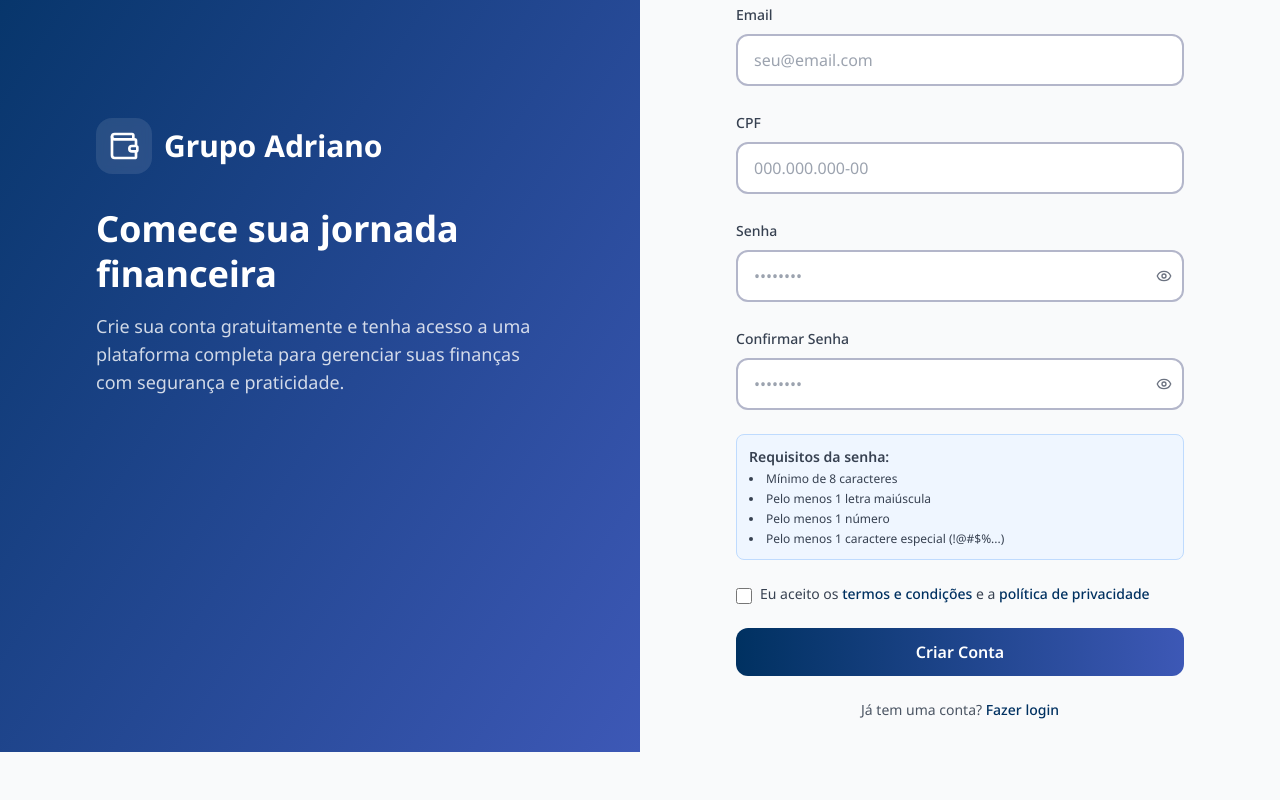
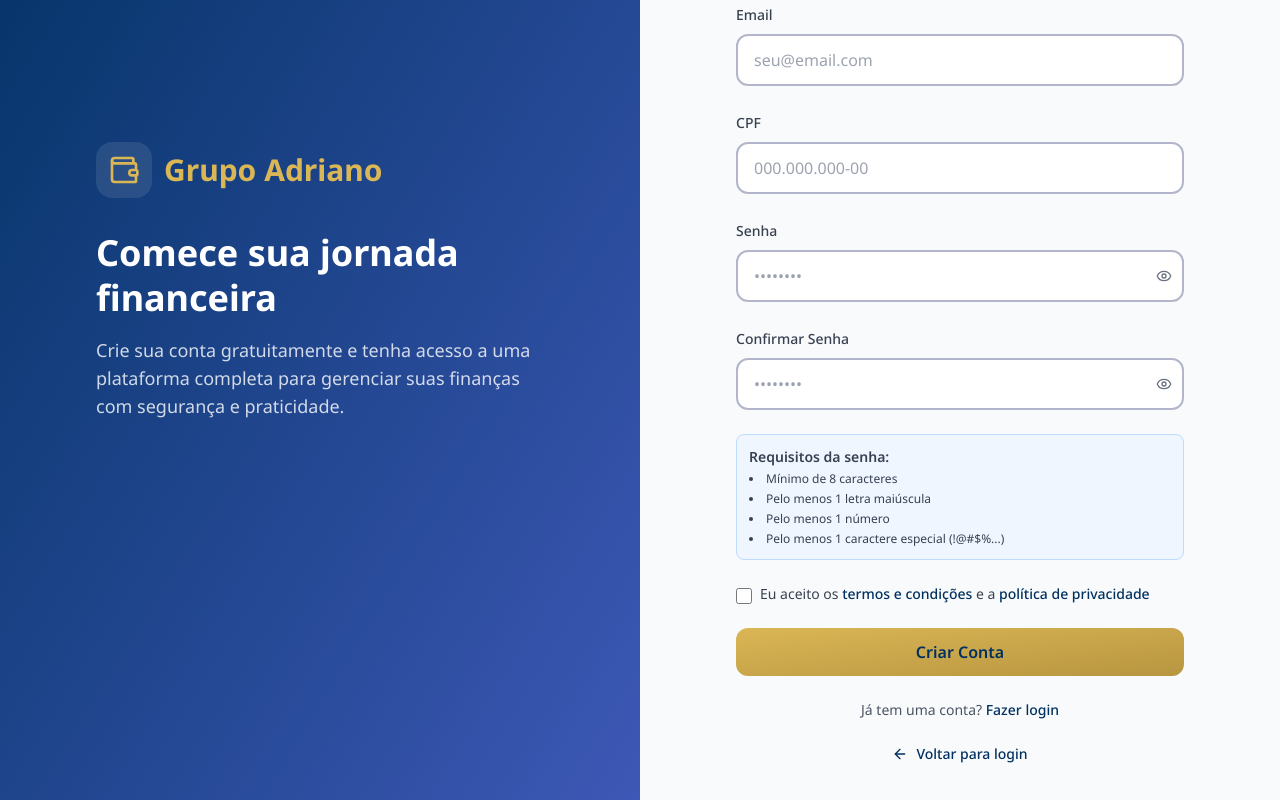
Before and after one commit to NeuronioAzul/financial-wallet, a React (Vite) app in the folder frontend/: page /register in a window 1280 px wide. Shown: the part 238-1038 px from the top of the page. Before the commit the page ends 990 px from the top, so only its background shows below. Built offline with nearby package versions, Linux system fonts and the light colour scheme.

Commit message:
feat: update styles to use named color scheme
update ForgotPasswordPage, LoginPage, and RegisterPage styles to use golden-sand color scheme

```diff
--- a/frontend/src/pages/ForgotPasswordPage.tsx
+++ b/frontend/src/pages/ForgotPasswordPage.tsx
@@ -52,9 +52,9 @@ export const ForgotPasswordPage: React.FC = () => {
         <div className="max-w-md text-white">
           <div className="mb-8 flex items-center gap-3">
             <div className="rounded-2xl bg-white/10 p-3 backdrop-blur-sm">
-              <Wallet className="h-8 w-8" />
+              <Wallet className="h-8 w-8 text-golden-sand" />
             </div>
-            <h1 className="text-3xl font-bold">Grupo Adriano</h1>
+            <h1 className="text-3xl font-bold text-golden-sand">Grupo Adriano</h1>
           </div>
           <h2 className="mb-4 text-4xl font-bold leading-tight">
             Recupere o acesso à sua conta
@@ -72,8 +72,8 @@ export const ForgotPasswordPage: React.FC = () => {
           {/* Mobile Logo */}
           <div className="mb-8 lg:hidden">
             <div className="mb-4 flex items-center gap-2">
-              <Wallet className="h-6 w-6 text-primary" />
-              <span className="text-xl font-bold text-primary">Grupo Adriano</span>
+              <Wallet className="h-6 w-6 text-golden-sand" />
+              <span className="text-xl font-bold text-golden-sand">Grupo Adriano</span>
             </div>
           </div>
 
@@ -105,7 +105,7 @@ export const ForgotPasswordPage: React.FC = () => {
 
                 <Button
                   type="submit"
-                  className="w-full bg-gradient-to-r from-primary to-primary-light text-white hover:shadow-lg transition-all"
+                  className="w-full bg-golden-sand text-gray-900 font-bold hover:bg-golden-sand-dark hover:shadow-lg transition-all"
                   disabled={isLoading}
                 >
                   {isLoading ? 'Enviando...' : 'Enviar Instruções'}
@@ -134,7 +134,7 @@ export const ForgotPasswordPage: React.FC = () => {
                 Verifique sua caixa de entrada e siga as instruções para redefinir sua senha.
               </p>
               <Link to="/login">
-                <Button className="w-full bg-gradient-to-r from-primary to-primary-light text-white hover:shadow-lg transition-all">
+                <Button className="w-full bg-golden-sand text-gray-900 font-bold hover:bg-golden-sand-dark hover:shadow-lg transition-all">
                   Voltar para Login
                 </Button>
               </Link>
--- a/frontend/src/pages/LoginPage.tsx
+++ b/frontend/src/pages/LoginPage.tsx
@@ -50,9 +50,9 @@ export const LoginPage: React.FC = () => {
         <div className="max-w-md text-white">
           <div className="mb-8 flex items-center gap-3">
             <div className="rounded-2xl bg-white/10 p-3 backdrop-blur-sm">
-              <Wallet className="h-8 w-8" />
+              <Wallet className="h-8 w-8 text-golden-sand" />
             </div>
-            <h1 className="text-3xl font-bold">Grupo Adriano</h1>
+            <h1 className="text-3xl font-bold text-golden-sand">Grupo Adriano</h1>
           </div>
           <h2 className="mb-4 text-4xl font-bold leading-tight">
             Sua carteira digital completa
@@ -70,8 +70,8 @@ export const LoginPage: React.FC = () => {
           {/* Mobile Logo */}
           <div className="mb-8 lg:hidden">
             <div className="mb-4 flex items-center gap-2">
-              <Wallet className="h-6 w-6 text-primary" />
-              <span className="text-xl font-bold text-primary">Grupo Adriano</span>
+              <Wallet className="h-6 w-6 text-golden-sand" />
+              <span className="text-xl font-bold text-golden-sand">Grupo Adriano</span>
             </div>
           </div>
 
@@ -152,7 +152,7 @@ export const LoginPage: React.FC = () => {
 
             <Button
               type="submit"
-              className="w-full bg-gradient-to-r from-primary to-primary-light text-white hover:shadow-lg transition-all"
+              className="w-full bg-golden-sand text-gray-900 font-bold hover:bg-golden-sand-dark hover:shadow-lg transition-all"
               disabled={isLoading}
             >
               {isLoading ? 'Entrando...' : 'Entrar'}
--- a/frontend/src/pages/RegisterPage.tsx
+++ b/frontend/src/pages/RegisterPage.tsx
@@ -2,7 +2,7 @@ import React, { useState, useEffect } from 'react';
 import { useNavigate, Link } from 'react-router-dom';
 import { useForm } from 'react-hook-form';
 import { zodResolver } from '@hookform/resolvers/zod';
-import { Wallet, Eye, EyeOff } from 'lucide-react';
+import { Wallet, Eye, EyeOff, ArrowLeft } from 'lucide-react';
 import { useAuth } from '@/contexts/AuthContext';
 import { Input } from '@/components/ui/Input';
 import { Button } from '@/components/ui/Button';
@@ -69,9 +69,9 @@ export const RegisterPage: React.FC = () => {
         <div className="max-w-md text-white">
           <div className="mb-8 flex items-center gap-3">
             <div className="rounded-2xl bg-white/10 p-3 backdrop-blur-sm">
-              <Wallet className="h-8 w-8" />
+              <Wallet className="h-8 w-8 text-golden-sand" />
             </div>
-            <h1 className="text-3xl font-bold">Grupo Adriano</h1>
+            <h1 className="text-3xl font-bold text-golden-sand">Grupo Adriano</h1>
           </div>
           <h2 className="mb-4 text-4xl font-bold leading-tight">
             Comece sua jornada financeira
@@ -89,8 +89,8 @@ export const RegisterPage: React.FC = () => {
           {/* Mobile Logo */}
           <div className="mb-8 lg:hidden">
             <div className="mb-4 flex items-center gap-2">
-              <Wallet className="h-6 w-6 text-primary" />
-              <span className="text-xl font-bold text-primary">Grupo Adriano</span>
+              <Wallet className="h-6 w-6 text-golden-sand" />
+              <span className="text-xl font-bold text-golden-sand">Grupo Adriano</span>
             </div>
           </div>
 
@@ -245,7 +245,7 @@ export const RegisterPage: React.FC = () => {
 
             <Button
               type="submit"
-              className="w-full bg-gradient-to-r from-primary to-primary-light text-white hover:shadow-lg transition-all"
+              className="w-full bg-golden-sand text-gray-900 font-bold hover:bg-golden-sand-dark hover:shadow-lg transition-all"
               disabled={isLoading}
             >
               {isLoading ? 'Criando conta...' : 'Criar Conta'}
@@ -257,6 +257,16 @@ export const RegisterPage: React.FC = () => {
                 Fazer login
               </Link>
             </p>
+
+            <div className="text-center mt-4">
+              <Link
+                to="/login"
+                className="inline-flex items-center gap-2 text-sm font-medium text-primary hover:text-primary/80"
+              >
+                <ArrowLeft size={16} />
+                Voltar para login
+              </Link>
+            </div>
           </form>
         </div>
       </div>
```
